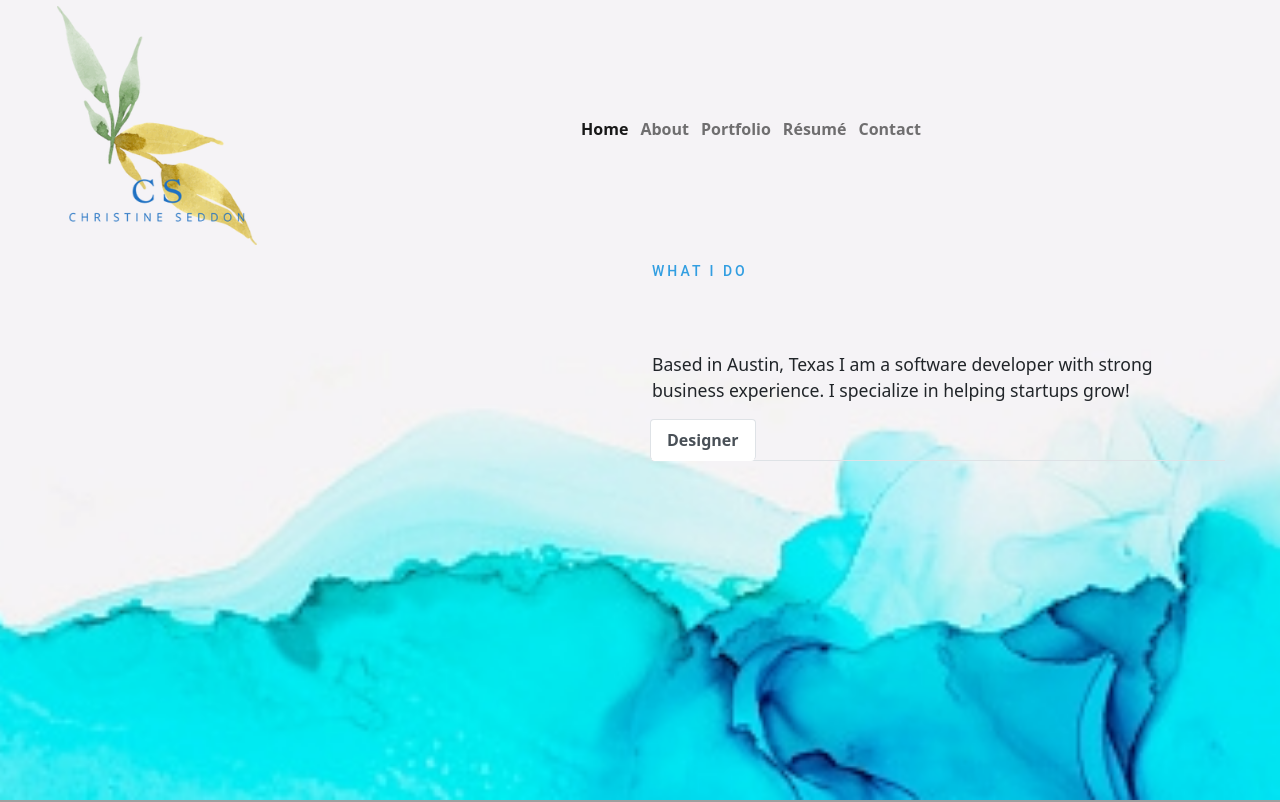
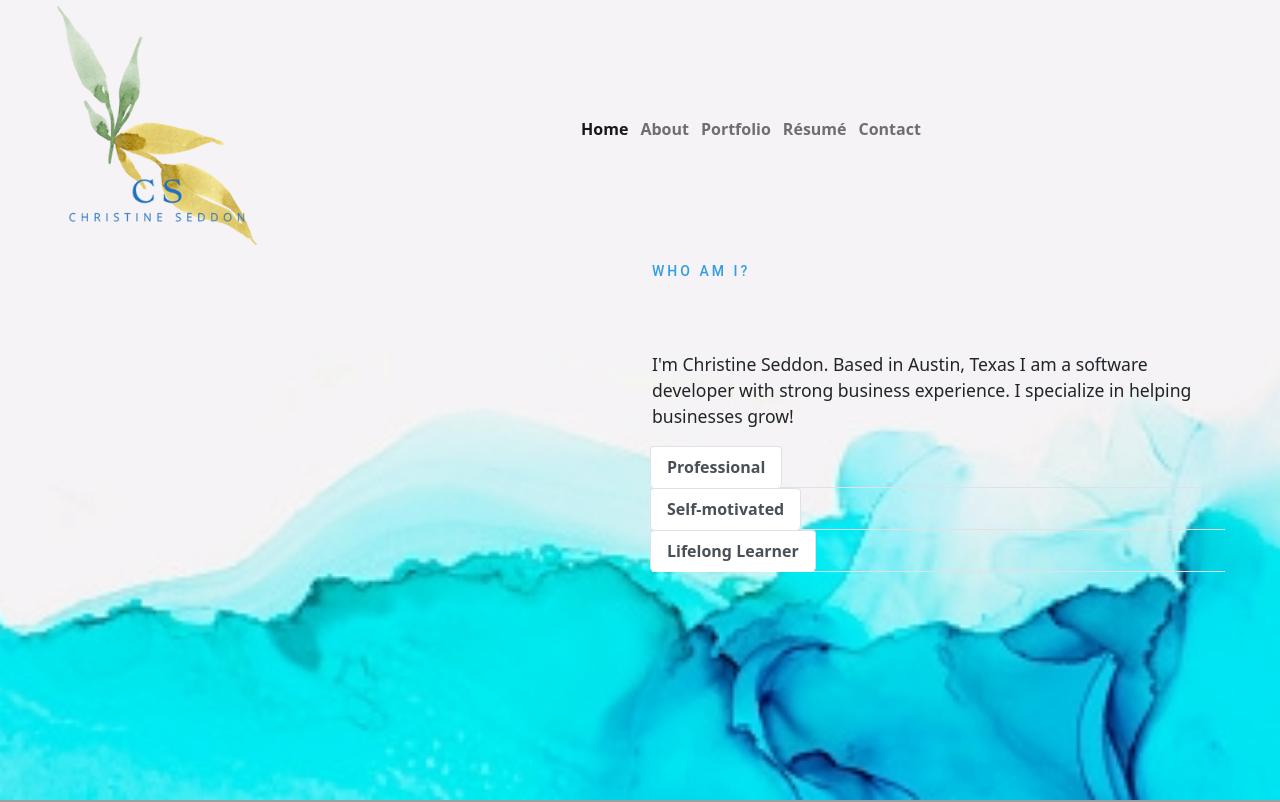
Before and after one commit to CSeddon01/cseddon_portfolio, a React (Create React App) app: page / in a window 1280 px wide. Shown: the top 802 px of the page. Built offline with nearby package versions, Linux system fonts and the light colour scheme; grey boxes are pictures that could not be loaded.

Commit message:
changed colors

```diff
--- a/src/App.js
+++ b/src/App.js
@@ -8,8 +8,6 @@ import 'bootstrap/dist/css/bootstrap.min.css';
 import './index.css';
 
 export default function App() {
-  const appName = 'Christy'
-  const appInfo = 'Business/Web Developer'
 
   return (
     <>
@@ -17,12 +15,12 @@ export default function App() {
        <
         Nav / >
         <
-        About name={appName} number={appInfo} / >
+        About / >
       </body>
         <
         Portfolio / >
         <
-        Contact name={appName}/ >
+        Contact / >
         <
         Footer / >
 
--- a/src/components/About.js
+++ b/src/components/About.js
@@ -1,5 +1,4 @@
 import React from 'react';
-
 
 export default function About({ appName, appInfo }) {
 
@@ -10,18 +9,26 @@ export default function About({ appName, appInfo }) {
                     <div className='col-lg-6'>
                         <div className='about_area_content_two'>
                             <div className='section_title_two undefined'>
-                                <h6>What I do</h6>
-                                <h2>{appName}</h2>
-                                <span>{appInfo}</span>
+                                <h6>Who am I?</h6>
+
                             </div>
-                            <p>Based in Austin, Texas I am a software developer with strong business experience.  I specialize in helping startups grow!</p>
+                            <p>I'm Christine Seddon. Based in Austin, Texas I am a software developer with strong business experience.  I specialize in helping businesses grow!</p>
                         </div>
                         <ul className='nav nav-tabs' role='tablist'>
                             <li className='nav-item'>
-                                <a className='nav-link active' data-toggle='tab' href='#home' role='tab' aria-controls='home' aria-selected='true'>Designer</a>
+                                <a className='nav-link active' data-toggle='tab' href="#" role='tab' aria-controls='home' aria-selected='true'>Professional</a>
                             </li>
                         </ul>
-
+                        <ul className='nav nav-tabs' role='tablist'>
+                            <li className='nav-item'>
+                                <a className='nav-link active' data-toggle='tab' href="#" role='tab' aria-controls='home' aria-selected='true'>Self-motivated</a>
+                            </li>
+                        </ul>
+                        <ul className='nav nav-tabs' role='tablist'>
+                            <li className='nav-item'>
+                                <a className='nav-link active' data-toggle='tab' href="#" role='tab' aria-controls='home' aria-selected='true'>Lifelong Learner</a>
+                            </li>
+                        </ul>
                     </div>
                 </div>
             </div>
--- a/src/components/Footer.js
+++ b/src/components/Footer.js
@@ -3,7 +3,7 @@ import React from 'react';
 
 export default function Footer() {
   return (
-    <div className='bg-info text-center text-white'>
+    <div className='section_footer text-white'>
       <div className='container p-4 pb-0'>
         <section className='mb-4'>
           <a
@@ -24,7 +24,7 @@ export default function Footer() {
         </section>
       </div>
 
-      <div className='bg-info fa fa-copyright'>
+      <div className='section_footer fa fa-copyright'>
         © 2022  Made with ❤️ by Christy Seddon
         <a className='text-white' href='https://github.com/CSeddon01'>
 
--- a/src/components/Portfolio.js
+++ b/src/components/Portfolio.js
@@ -3,7 +3,7 @@ import Carousel from 'react-bootstrap/Carousel'
 
 export default function Portfolio() {
     return (
-
+<>
         <Carousel fade>
             <Carousel.Item>
                 <img
@@ -41,5 +41,6 @@ export default function Portfolio() {
                 </Carousel.Caption>
             </Carousel.Item>
         </Carousel>
+        </>
     )
 }
--- a/src/index.css
+++ b/src/index.css
@@ -301,6 +301,7 @@ a {
 
 .section_title_two {
   margin-bottom: 70px;
+
 }
 
 .section_title_two h6 {
@@ -309,3 +310,12 @@ a {
   text-transform: uppercase;
   color: var(--tertiary);
 }
+
+
+/* End Contact Section */
+
+.section_footer {
+  background-color: var(--tertiary);
+  text-align: center;
+  padding: 10px 0;
+}
```
